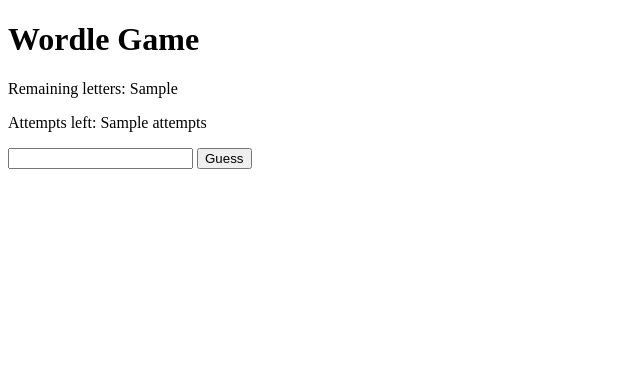
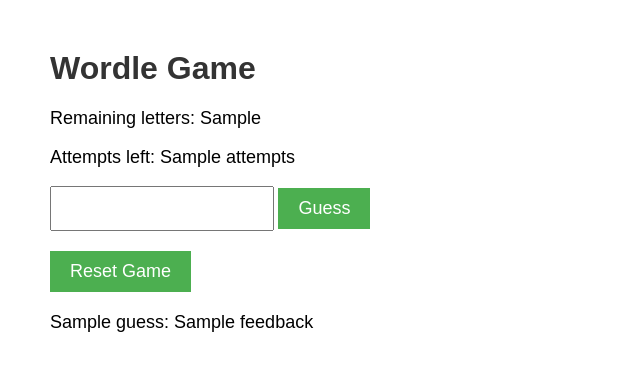
Before and after one commit to HKarin426/wordle_game, a Django app: template wordle game/wordle_project/wordle/templates/wordle/index.html in a window 1280 px wide. Shown: the top 371 px of the page, without its empty margins (0-640 px from the left). Run offline with Django 5.2, Linux system fonts and the light colour scheme; the template is opened without the code that fills it: most values are stand-ins (such as "Sample title", 1, 10 or a date in 2020).

Commit message:
문제사항 수정

```diff
--- a/wordle game/wordle_project/wordle/templates/wordle/index.html
+++ b/wordle game/wordle_project/wordle/templates/wordle/index.html
@@ -2,6 +2,41 @@
 <html>
 <head>
     <title>Wordle Game</title>
+    <style>
+        body {
+            font-family: Arial, sans-serif;
+            margin: 50px;
+        }
+        h1 {
+            color: #333;
+        }
+        p {
+            font-size: 18px;
+        }
+        form {
+            margin-bottom: 20px;
+        }
+        input[type="text"] {
+            padding: 10px;
+            font-size: 18px;
+            width: 200px;
+        }
+        button {
+            padding: 10px 20px;
+            font-size: 18px;
+            background-color: #4CAF50;
+            color: white;
+            border: none;
+            cursor: pointer;
+        }
+        button:hover {
+            background-color: #45a049;
+        }
+        .feedback {
+            font-size: 20px;
+            margin-top: 20px;
+        }
+    </style>
 </head>
 <body>
     <h1>Wordle Game</h1>
@@ -12,6 +47,15 @@
         <input type="text" name="guess" maxlength="5" required>
         <button type="submit">Guess</button>
     </form>
-    <p>{{ message }}</p>
+    <form method="post" action="{% url 'reset' %}">
+        {% csrf_token %}
+        <button type="submit">Reset Game</button>
+    </form>
+    <div>
+        {% for guess in guesses %}
+            <p>{{ guess.guess }}: {{ guess.feedback }}</p>
+        {% endfor %}
+    </div>
+    <p class="feedback">{{ message }}</p>
 </body>
 </html>
```
Also changed, not shown: wordle game/wordle_project/wordle/views.py (+60 -36 lines), 1 other file.
